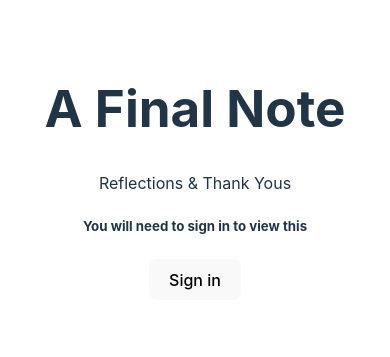
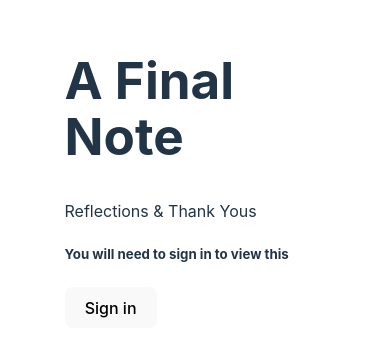
Before and after one commit to ashwinknan/finalwords, a React (Vite) app: page / in a window 390 px wide. Shown: the part 249-606 px from the top of the page. Built offline with nearby package versions, Linux system fonts and the light colour scheme; no server answers.

Commit message:
Centering

```diff
--- a/src/App.css
+++ b/src/App.css
@@ -1,5 +1,23 @@
 /* App.css */
 .centeredContent {
-  width: 100%; /* Take the full width */
-  /* Removed display flex, flex-direction, align-items, justify-content */
+  max-width: 600px; /* Adjust this value as needed */
+  margin: 20px auto; /* Update margin to be consistent with other centered content */
+  padding: 20px;
+  box-sizing: border-box;
+  text-align: left;
 }
+
+.centeredContent p {
+  margin: 10px 0;
+}
+
+.centeredContent p.text-right {
+  text-align: right;
+}
+
+@media (max-width: 768px) {
+  .centeredContent {
+    max-width: calc(100% - 40px);
+    padding: 10px;
+  }
+}
```
Also changed, not shown: 2 other files (tests, documents, lock files or other folders).
